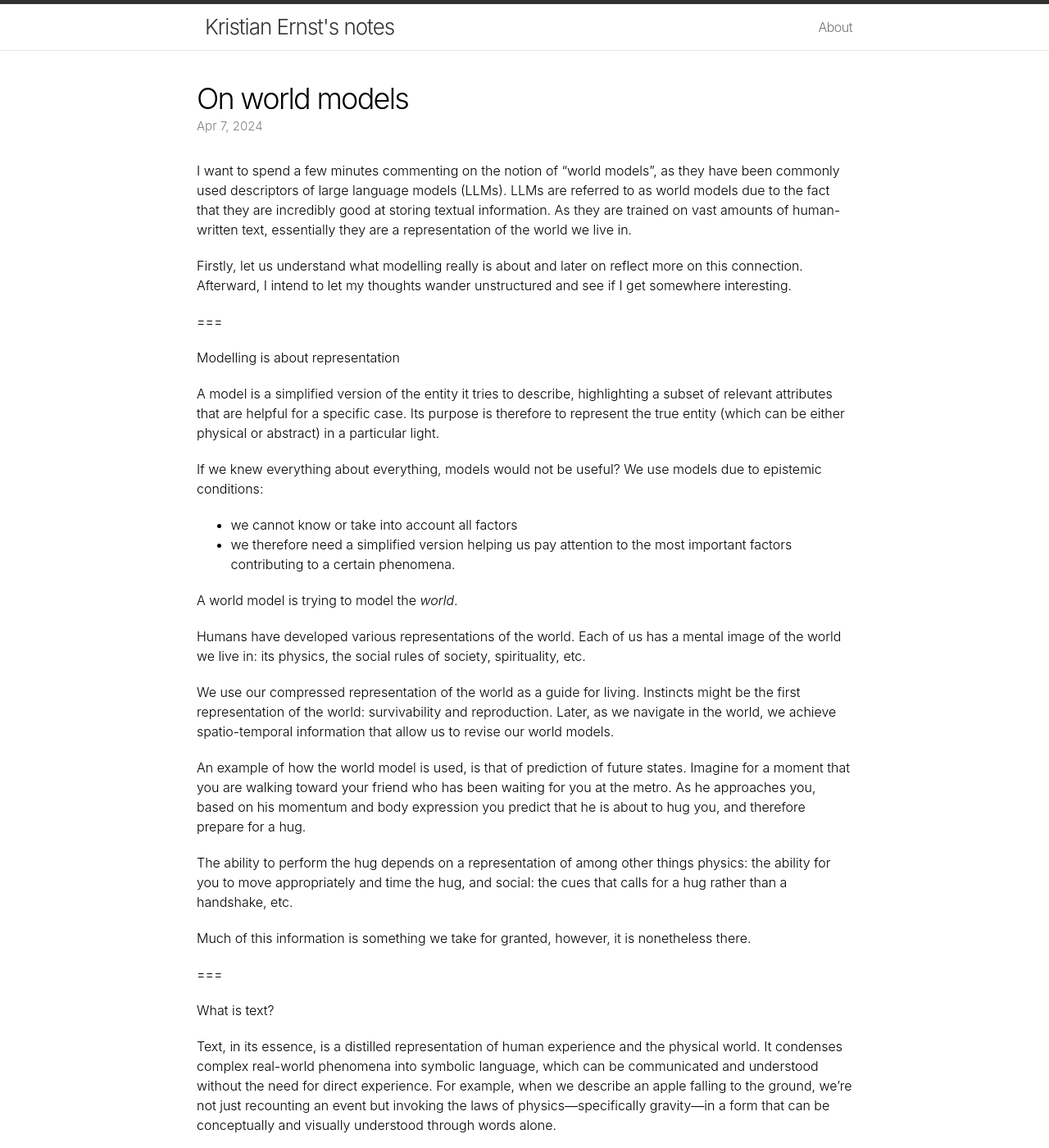
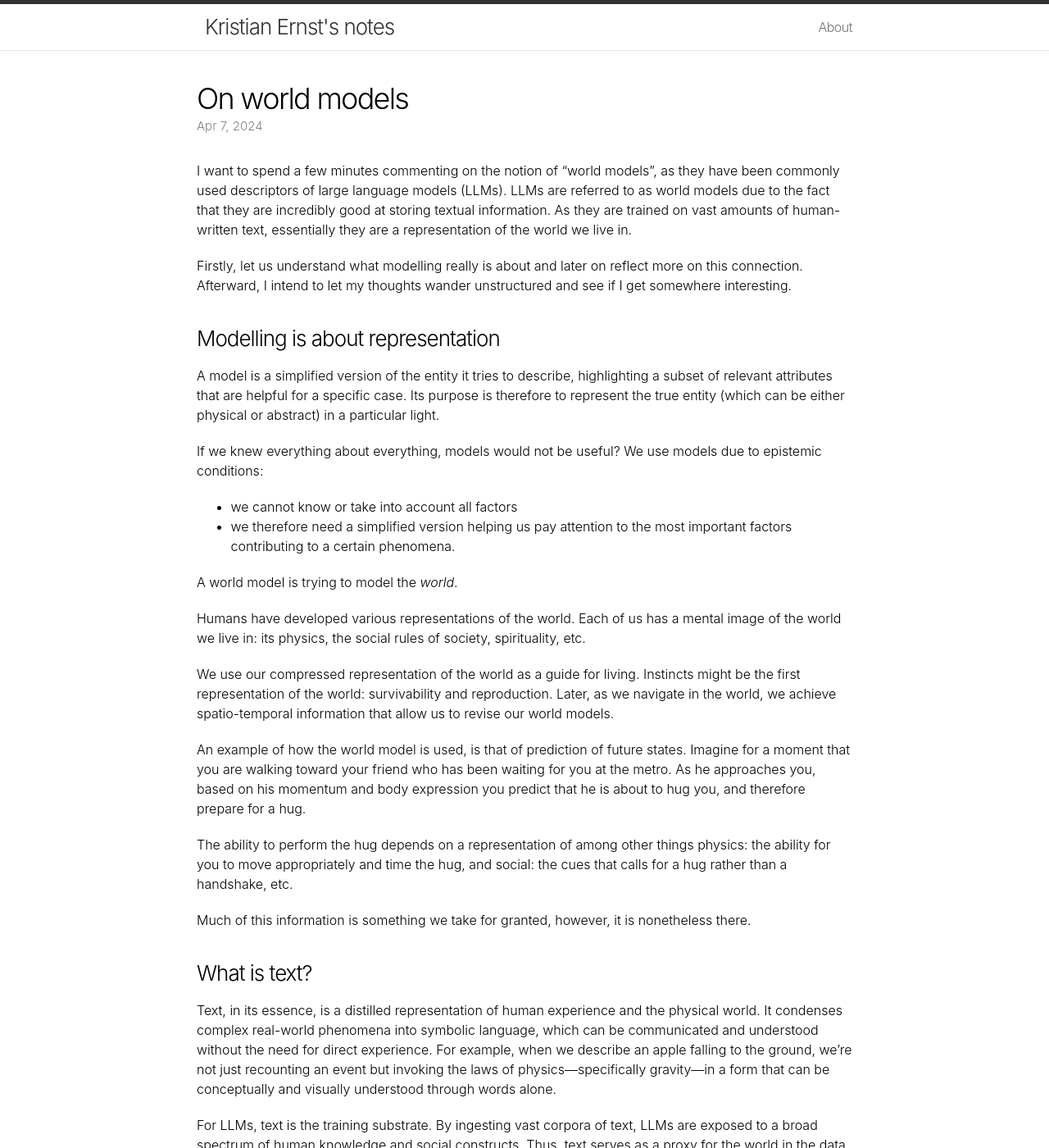
Before and after one commit to kristianernst/kristianernst.github.io, a Jekyll site: the page built from _posts/2024-04-07-world-models.markdown, in a window 1280 px wide and 1400 px high. Shown: the whole window at 82% size. Built offline with Jekyll 4.4.1, drawn with Linux system fonts in a browser that asks for light colours.

```diff
--- a/_posts/2024-04-07-world-models.markdown
+++ b/_posts/2024-04-07-world-models.markdown
@@ -12,15 +12,13 @@ I want to spend a few minutes commenting on the notion of "world models", as the
 
 Firstly, let us understand what modelling really is about and later on reflect more on this connection. Afterward, I intend to let my thoughts wander unstructured and see if I get somewhere interesting.
 
-===
-
-Modelling is about representation
+### Modelling is about representation
 
 A model is a simplified version of the entity it tries to describe, highlighting a subset of relevant attributes that are helpful for a specific case. Its purpose is therefore to represent the true entity (which can be either physical or abstract) in a particular light.
 
-
 If we knew everything about everything, models would not be useful?
 We use models due to epistemic conditions:
+
 * we cannot know or take into account all factors
 * we therefore need a simplified version helping us pay attention to the most important factors contributing to a certain phenomena.
 
@@ -38,21 +36,15 @@ The ability to perform the hug depends on a representation of among other things
 
 Much of this information is something we take for granted, however, it is nonetheless there.
 
-===
-
-What is text?
+### What is text?
 
 Text, in its essence, is a distilled representation of human experience and the physical world. It condenses complex real-world phenomena into symbolic language, which can be communicated and understood without the need for direct experience. For example, when we describe an apple falling to the ground, we're not just recounting an event but invoking the laws of physics—specifically gravity—in a form that can be conceptually and visually understood through words alone.
 
 For LLMs, text is the training substrate. By ingesting vast corpora of text, LLMs are exposed to a broad spectrum of human knowledge and social constructs. Thus, text serves as a proxy for the world in the data these models learn from. It's this foundational role that justifies referring to LLMs as world models: they are trained to simulate understanding and generate outputs based on the wide-ranging human narratives encoded in text.
 
-
-===
-
-Representation squared
+### Representation squared
 
 The concept of "representation squared" refers to a meta-level of abstraction achieved by large language models.
-
 
 Initially, the text itself is an abstraction — a representation of the world as humans perceive and describe it. When we train LLMs, we are not merely passing raw data into these models. Instead, we compress and encode this data into a format that the model can process via the embedding layer. Embeddings are dense, continuous vector spaces that capture semantic meanings of words.
 
@@ -62,10 +54,7 @@ Hence, the LLM itself compresses information in the text into a lower dimensiona
 
 Of course every layer post the embedding layer of the neural network architecture of the LLM is also an abstract representation of the data ...
 
-===
-
-Representation common in ML
-
+### Representation common in ML
 
 Representation through compression is a foundational concept in machine learning, not just for processing efficiency but also for enhancing model performance. This principle has been successfully applied across various domains, including recommendation systems, where it has led to significant breakthroughs.
 
@@ -81,9 +70,7 @@ The power of representation via compression extends beyond recommendation system
 
 Thus, the strategy of creating a simplified model of a pre-existing model is not just a matter of efficiency but is a profound method to enhance the model's interpretability and performance. By reducing complexity and focusing on essential representations, machine learning practitioners can achieve more with less, navigating the trade-offs between accuracy and computational demands adeptly.
 
-===
-
-Human and AI represenstations, comparing the two
+### Human and AI represenstations, comparing the two
 
 TODO:
 
```
